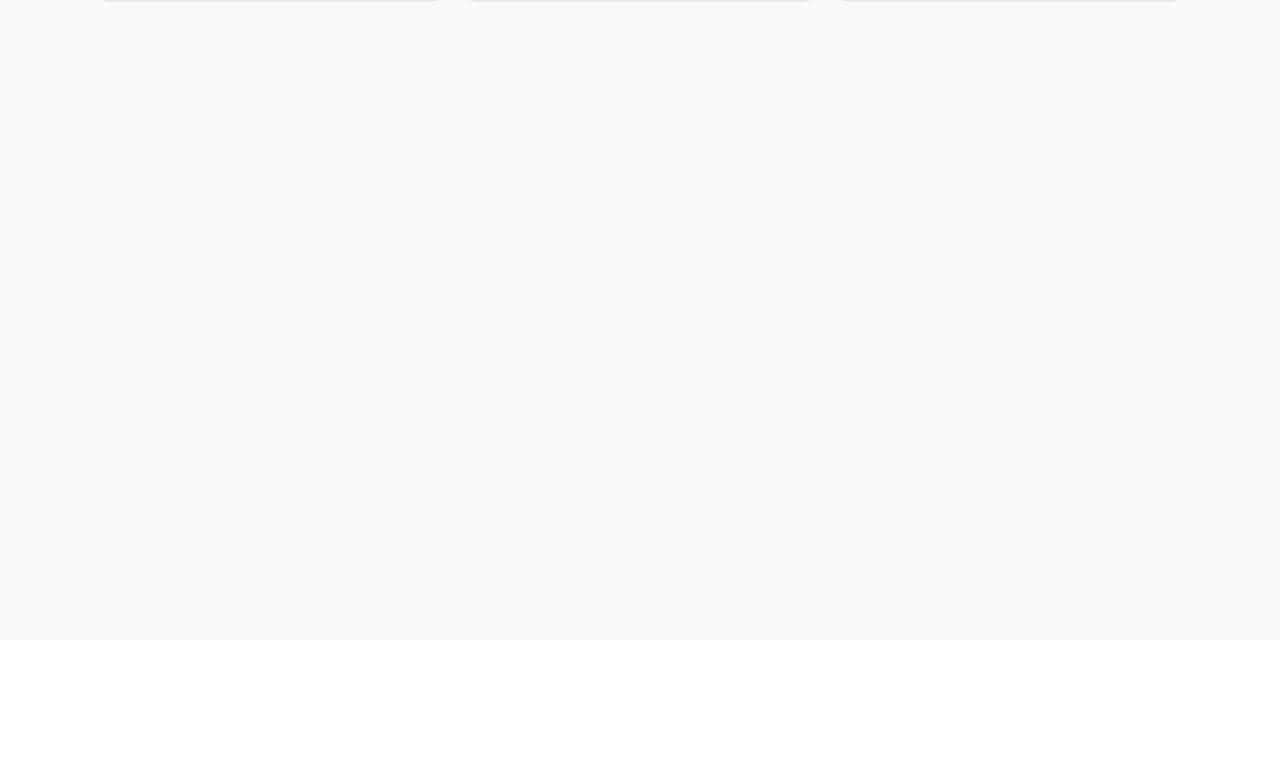
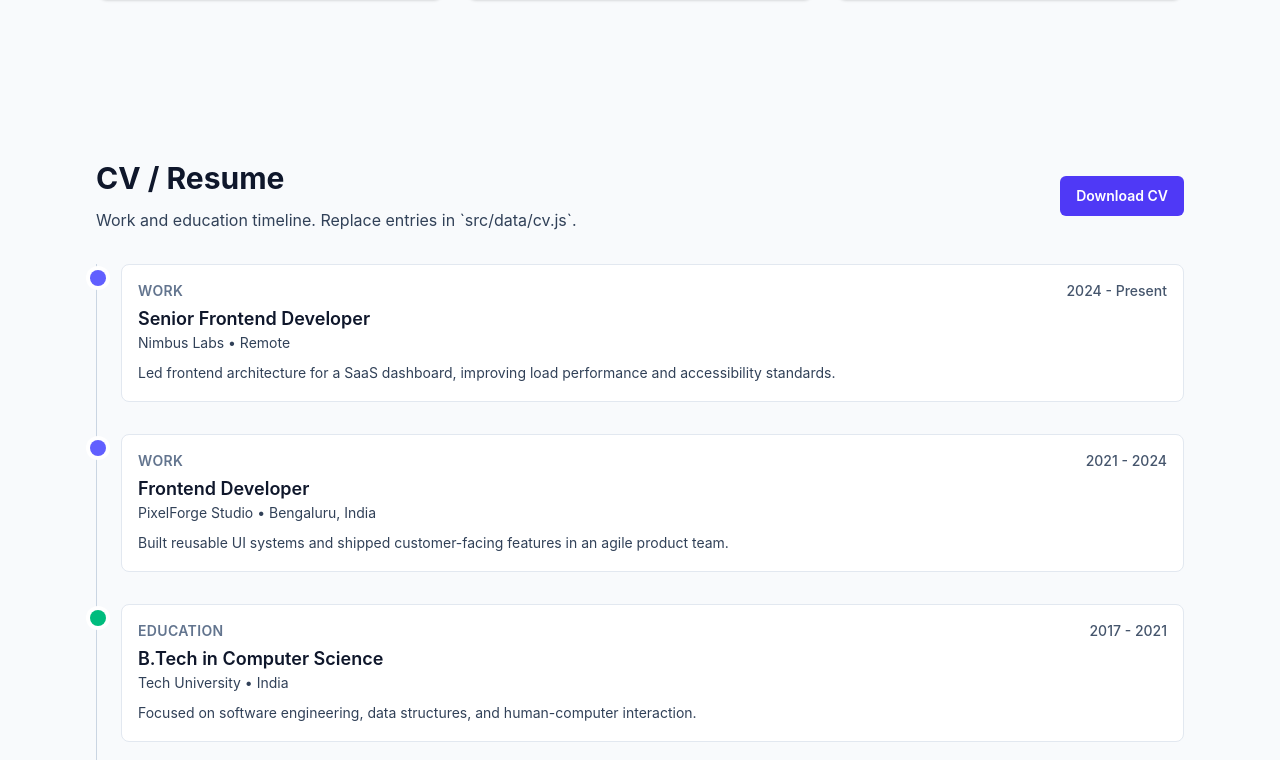
Before and after one commit to skanderjeddi/homepage, a Vue app: page / in a window 1280 px wide. Shown: the part 1500-2260 px from the top of the page. Before the commit the page ends 2140 px from the top, so only its background shows below. Built offline with nearby package versions, Linux system fonts and the light colour scheme; the HTML template or start-up script is replaced by a standard one.

Commit message:
feat: implement CV timeline section

```diff
--- /dev/null
+++ b/src/components/CVSection.vue
@@ -0,0 +1,27 @@
+<script setup lang="ts">
+import { cvEntries } from '@/data/cv.js'
+import CVTimeline from '@/components/CVTimeline.vue'
+</script>
+
+<template>
+  <section id="cv" class="scroll-mt-24 py-14 sm:py-20">
+    <div class="mb-8 flex flex-wrap items-center justify-between gap-4">
+      <div>
+        <h2 class="text-2xl font-bold text-slate-900 sm:text-3xl dark:text-white">CV / Resume</h2>
+        <p class="mt-3 max-w-2xl text-slate-700 dark:text-slate-300">
+          Work and education timeline. Replace entries in `src/data/cv.js`.
+        </p>
+      </div>
+
+      <a
+        href="/cv.pdf"
+        class="inline-flex items-center rounded-md bg-indigo-600 px-4 py-2.5 text-sm font-semibold text-white transition hover:bg-indigo-500"
+        download
+      >
+        Download CV
+      </a>
+    </div>
+
+    <CVTimeline :entries="cvEntries" />
+  </section>
+</template>
--- /dev/null
+++ b/src/components/CVTimeline.vue
@@ -0,0 +1,40 @@
+<script setup lang="ts">
+defineProps<{
+  entries: {
+    id: string
+    type: 'work' | 'education'
+    title: string
+    organization: string
+    location: string
+    period: string
+    summary: string
+  }[]
+}>()
+</script>
+
+<template>
+  <ol class="relative border-s border-slate-300 pl-6 dark:border-slate-700">
+    <li v-for="entry in entries" :key="entry.id" class="relative mb-8 last:mb-0">
+      <span
+        class="absolute -start-[31px] mt-1.5 inline-flex h-4 w-4 items-center justify-center rounded-full ring-4 ring-white dark:ring-slate-950"
+        :class="entry.type === 'work' ? 'bg-indigo-500' : 'bg-emerald-500'"
+        aria-hidden="true"
+      ></span>
+
+      <div class="rounded-lg border border-slate-200 bg-white p-4 dark:border-slate-800 dark:bg-slate-900">
+        <div class="flex flex-wrap items-center justify-between gap-2">
+          <p class="text-sm font-semibold uppercase tracking-wide text-slate-500 dark:text-slate-400">
+            {{ entry.type }}
+          </p>
+          <p class="text-sm font-medium text-slate-600 dark:text-slate-300">{{ entry.period }}</p>
+        </div>
+
+        <h3 class="mt-1 text-lg font-semibold text-slate-900 dark:text-white">{{ entry.title }}</h3>
+        <p class="text-sm text-slate-700 dark:text-slate-300">
+          {{ entry.organization }} • {{ entry.location }}
+        </p>
+        <p class="mt-2 text-sm leading-6 text-slate-700 dark:text-slate-300">{{ entry.summary }}</p>
+      </div>
+    </li>
+  </ol>
+</template>
--- a/src/views/HomeView.vue
+++ b/src/views/HomeView.vue
@@ -3,6 +3,7 @@ import NavBar from '@/components/NavBar.vue'
 import HeroSection from '@/components/HeroSection.vue'
 import AboutSection from '@/components/AboutSection.vue'
 import ProjectsSection from '@/components/ProjectsSection.vue'
+import CVSection from '@/components/CVSection.vue'
 </script>
 
 <template>
@@ -13,7 +14,7 @@ import ProjectsSection from '@/components/ProjectsSection.vue'
       <HeroSection />
       <AboutSection />
       <ProjectsSection />
-      <section id="cv" class="min-h-[30vh] py-12"></section>
+      <CVSection />
       <section id="contact" class="min-h-[30vh] py-12"></section>
     </main>
   </div>
```
Also changed, not shown: 2 other files (tests, documents, lock files or other folders).
